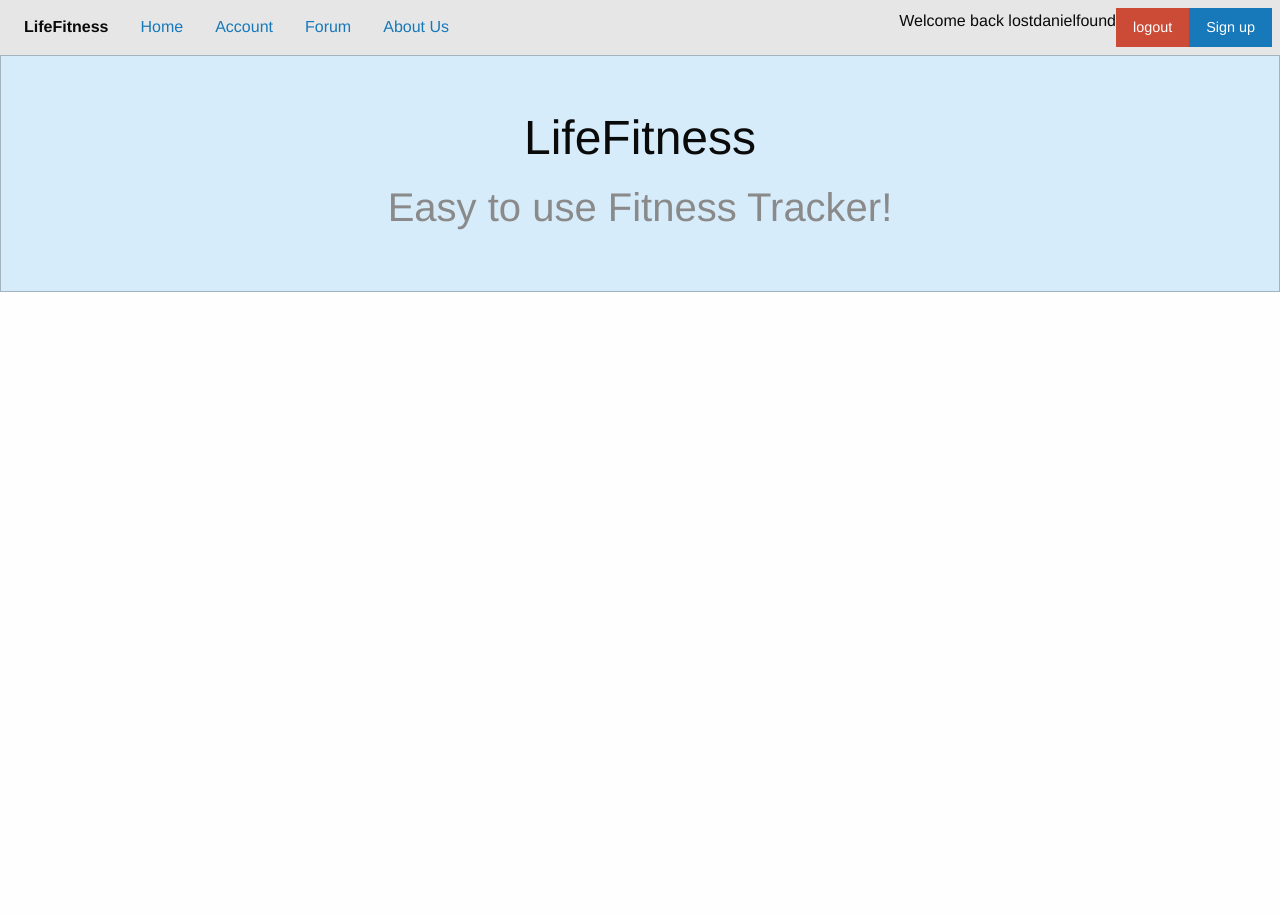
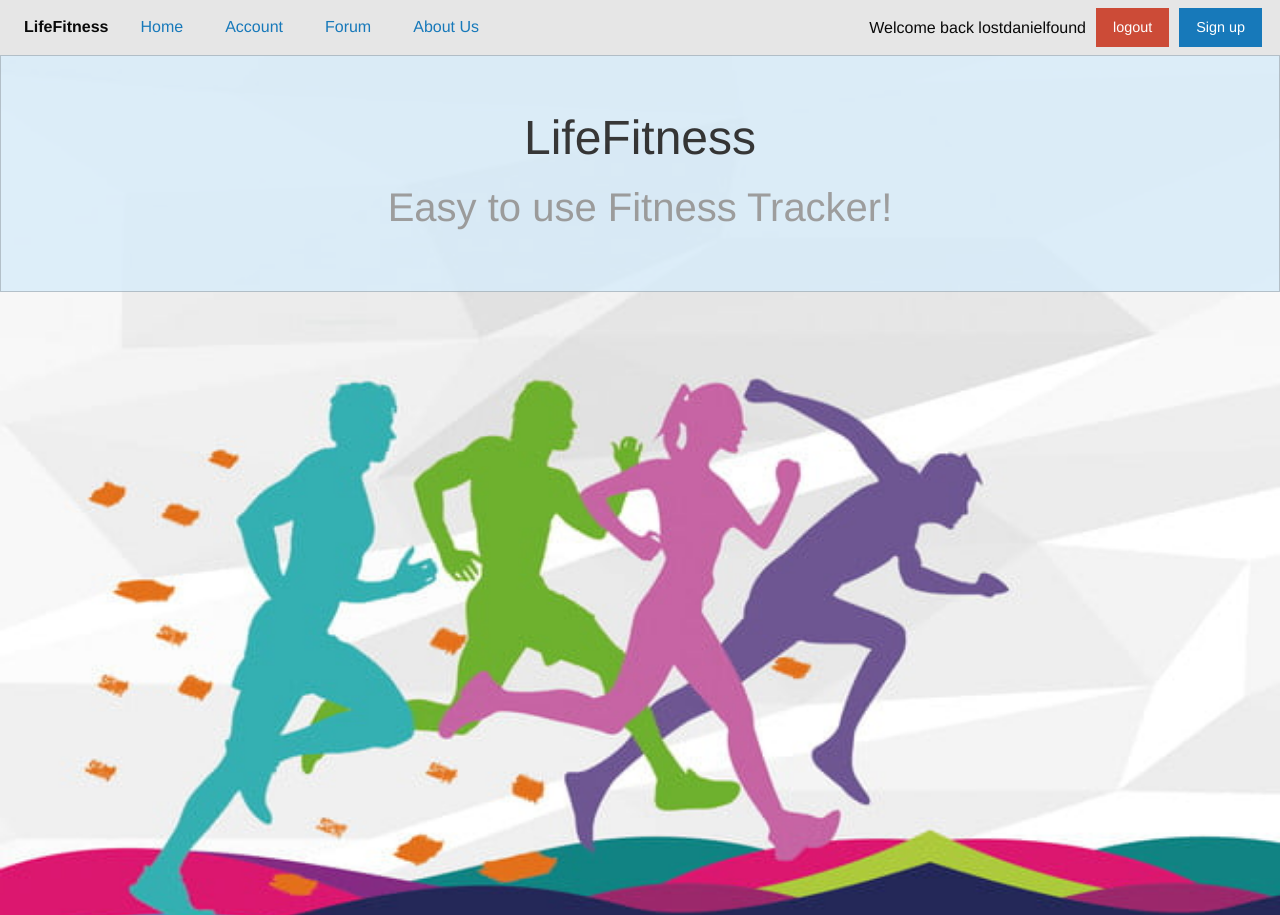
Before and after one commit to lostdanielfound/WebProject, a Django app: page /LifeFitness/ in a window 1280 px wide. Run offline with Django 4.2, Linux system fonts and the light colour scheme; a user stored in the database is signed in.

Commit message:
added wallpaper on homepage

```diff
--- a/LifeFitness/static/css/app.css
+++ b/LifeFitness/static/css/app.css
@@ -4,16 +4,34 @@ html, body {
     overflow: hidden;
 }
 
-.bg-container {
+.bg-container-account {
     height: 100%;
     width: 100%;
     background-image: url("../assets/account-background.jpg");
     background-size: cover;
 }
 
+.bg-container-homepage {
+    height: 100%;
+    width: 100%;
+    background-image: url("../assets/homepage-background.jpg");
+    background-size: cover;
+}
+
+.title-banner {
+    opacity: 0.80;
+}
+
 .title-container {
     padding: 5px;
+}
 
+li {
+    padding-right: 10px;
+}
+
+#user-text {
+    align-self: center;
 }
 
 .parent-container {
--- a/LifeFitness/templates/LifeFitness/account.html
+++ b/LifeFitness/templates/LifeFitness/account.html
@@ -3,7 +3,7 @@
 {% block title %}LifeFitness | Account{% endblock title %}
 
 {% block body_content %}
-<div class="bg-container">
+<div class="bg-container-account">
     <div class="title-container">
         <h2>Welcome back {{user.username}}</h2>
     </div>
--- a/LifeFitness/templates/LifeFitness/homepage.html
+++ b/LifeFitness/templates/LifeFitness/homepage.html
@@ -1,2 +1,14 @@
 {% extends 'base.html' %}
 {% block title %}LifeFitness | Home{% endblock title %}
+
+{% block body_content %}
+
+    <div class="bg-container-homepage">
+        <div class="callout large primary title-banner">
+            <div class="row column text-center">
+                <h1>LifeFitness</h1>
+                <h2 class="subheader">Easy to use Fitness Tracker!</h2>
+            </div>
+        </div>
+    </div>
+{% endblock body_content %}
--- a/LifeFitness/templates/base.html
+++ b/LifeFitness/templates/base.html
@@ -30,7 +30,7 @@
         <div class="top-bar-right">
             <ul class="menu">
                 {% if user.is_authenticated %}
-                    <li>Welcome back {{ user.username }}</li>
+                    <li id="user-text">Welcome back {{ user.username }}</li>
                     <li><a class="alert button" href="/logout">logout</a></li>
                     <li><a class="button" href="/signup">Sign up</a></li>
                 {% else %}
@@ -42,14 +42,7 @@
     </div>
     {% endblock navigation_bar %}
 
-    {% block body_content %}
-    <div class="callout large primary">
-        <div class="row column text-center">
-            <h1>LifeFitness</h1>
-            <h2 class="subheader">Easy to use Fitness Tracker!</h2>
-        </div>
-    </div>
-    {% endblock body_content %}
+    {% block body_content %}{% endblock body_content %}
 
 
     {% block scripts %}
```
